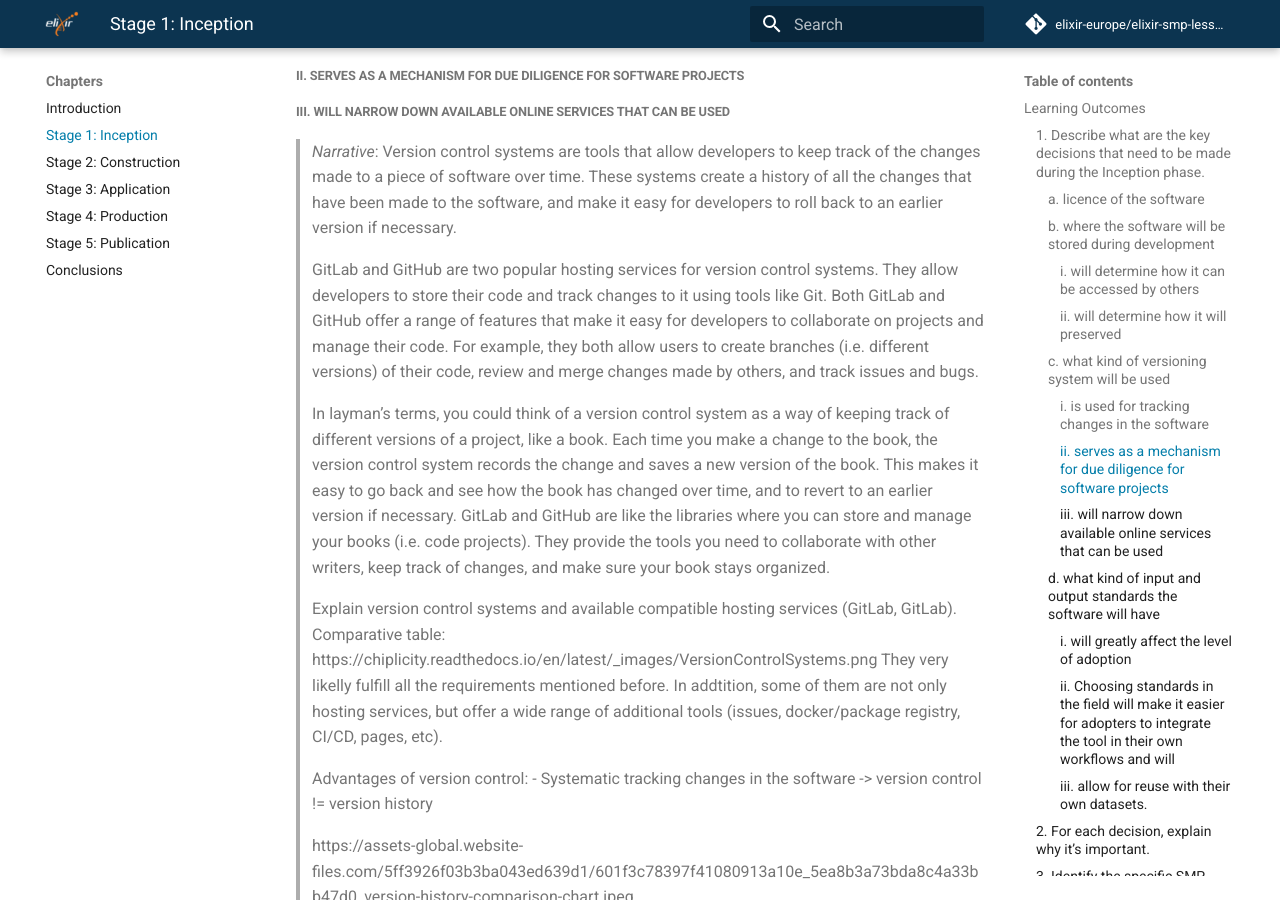
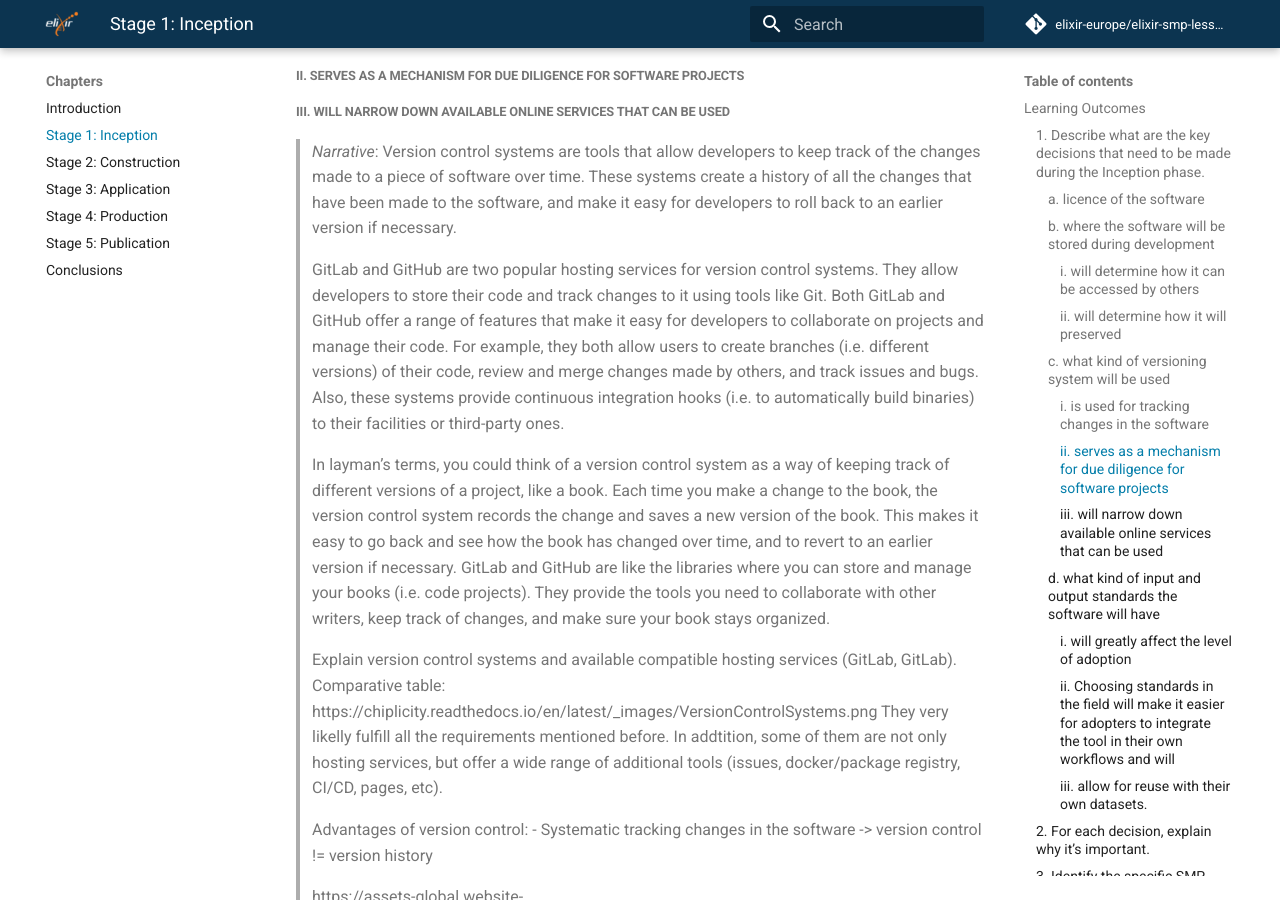
Before and after one commit to elixir-europe/elixir-smp-lesson, an MkDocs documentation site: the page built from docs/chapters/stage1_inception.md, in a window 1280 px wide and 900 px high, scrolled down 2304 px. Built offline with MkDocs 1.6.1 and Material for MkDocs 9.7.7, drawn with Linux system fonts in a browser that asks for light colours; emoji names are drawn with the system emoji font; comment, search, counter and statistics services are not loaded.

Commit message:
Update stage1_inception.md
Minor changes

```diff
--- a/docs/chapters/stage1_inception.md
+++ b/docs/chapters/stage1_inception.md
@@ -94,7 +94,7 @@ tags:
 > *Narrative*:
 > Version control systems are tools that allow developers to keep track of the changes made to a piece of software over time. These systems create a history of all the changes that have been made to the software, and make it easy for developers to roll back to an earlier version if necessary.
 >
-> GitLab and GitHub are two popular hosting services for version control systems. They allow developers to store their code and track changes to it using tools like Git. Both GitLab and GitHub offer a range of features that make it easy for developers to collaborate on projects and manage their code. For example, they both allow users to create branches (i.e. different versions) of their code, review and merge changes made by others, and track issues and bugs.
+> GitLab and GitHub are two popular hosting services for version control systems. They allow developers to store their code and track changes to it using tools like Git. Both GitLab and GitHub offer a range of features that make it easy for developers to collaborate on projects and manage their code. For example, they both allow users to create branches (i.e. different versions) of their code, review and merge changes made by others, and track issues and bugs. Also, these systems provide continuous integration hooks (i.e. to automatically build binaries) to their facilities or third-party ones.
 >
 > In layman's terms, you could think of a version control system as a way of keeping track of different versions of a project, like a book. Each time you make a change to the book, the version control system records the change and saves a new version of the book. This makes it easy to go back and see how the book has changed over time, and to revert to an earlier version if necessary. GitLab and GitHub are like the libraries where you can store and manage your books (i.e. code projects). They provide the tools you need to collaborate with other writers, keep track of changes, and make sure your book stays organized.
 >
```
